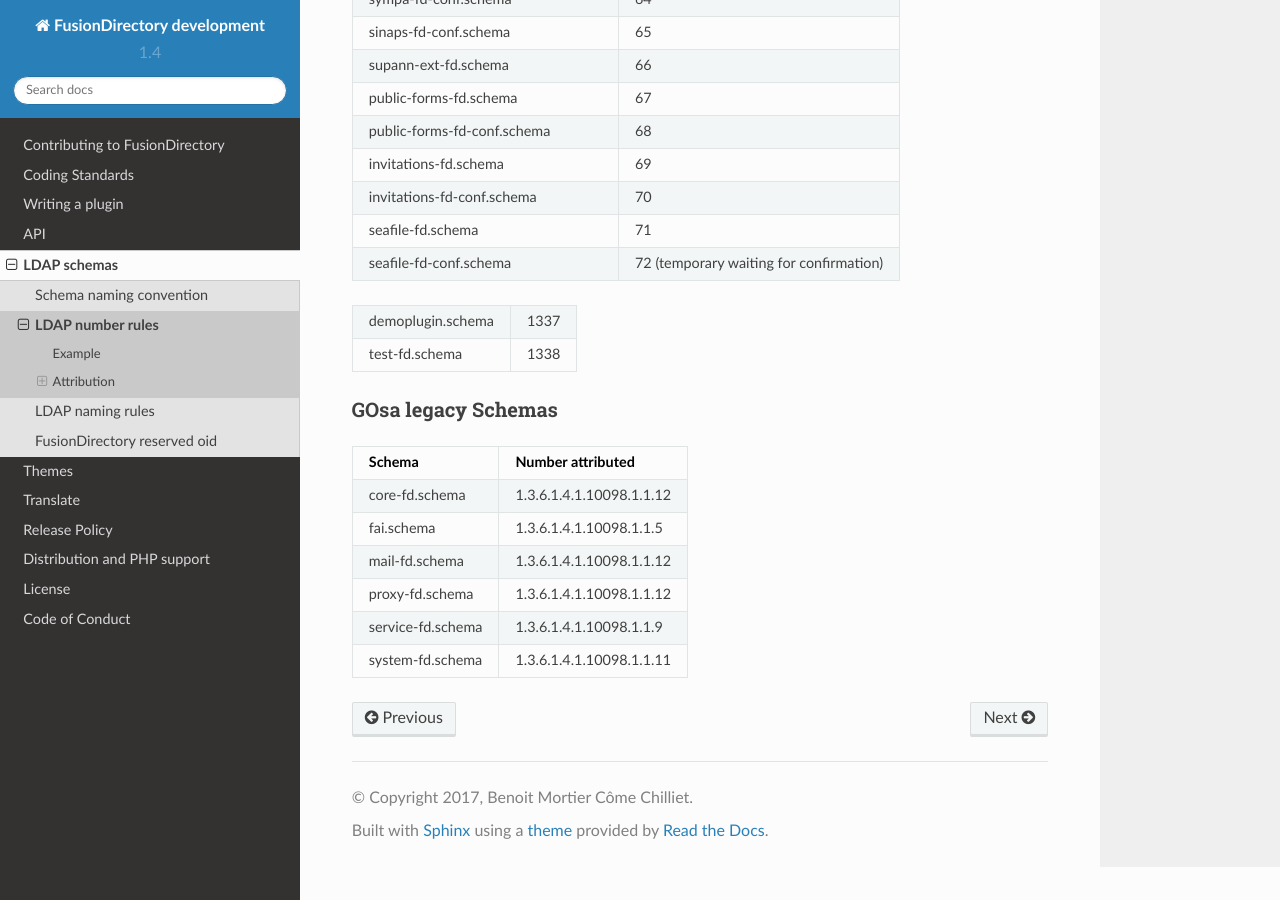
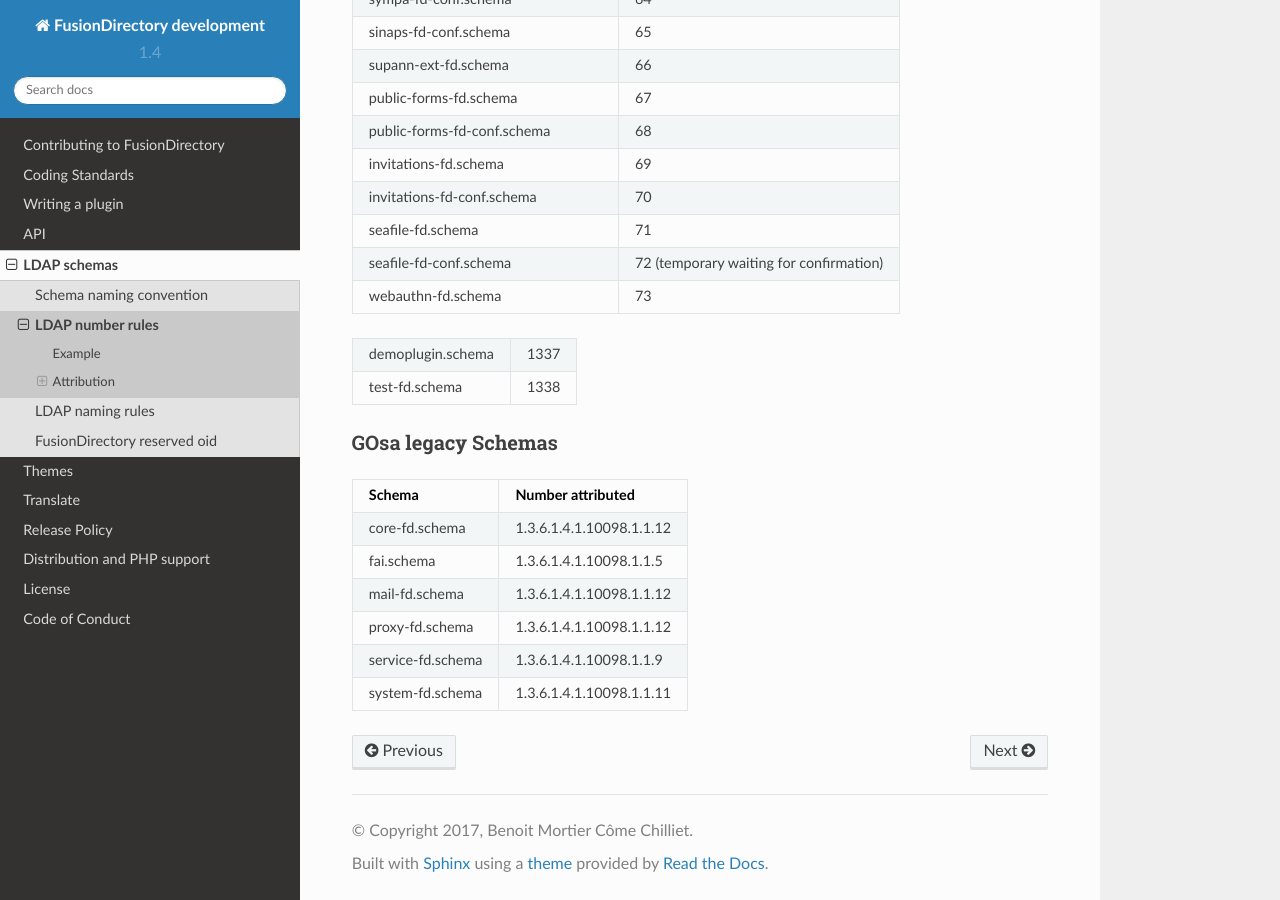
Before and after one commit to fusiondirectory/fusiondirectory-dev-manual, a Sphinx documentation site: the page built from source/schemas/numberrules.rst, in a window 1280 px wide and 900 px high, scrolled down 2992 px. Built offline with Sphinx 7.4.7 and the Read the Docs theme 2.0.0, drawn with Linux system fonts in a browser that asks for light colours.

Commit message:
Reserve OID for webauthn-fd.schema

```diff
--- a/source/schemas/numberrules.rst
+++ b/source/schemas/numberrules.rst
@@ -107,6 +107,7 @@
 invitations-fd-conf.schema            70
 seafile-fd.schema                     71
 seafile-fd-conf.schema                72 (temporary waiting for confirmation)
+webauthn-fd.schema                    73
 ===================================== =====================
 
 ===================================== =====================
```
